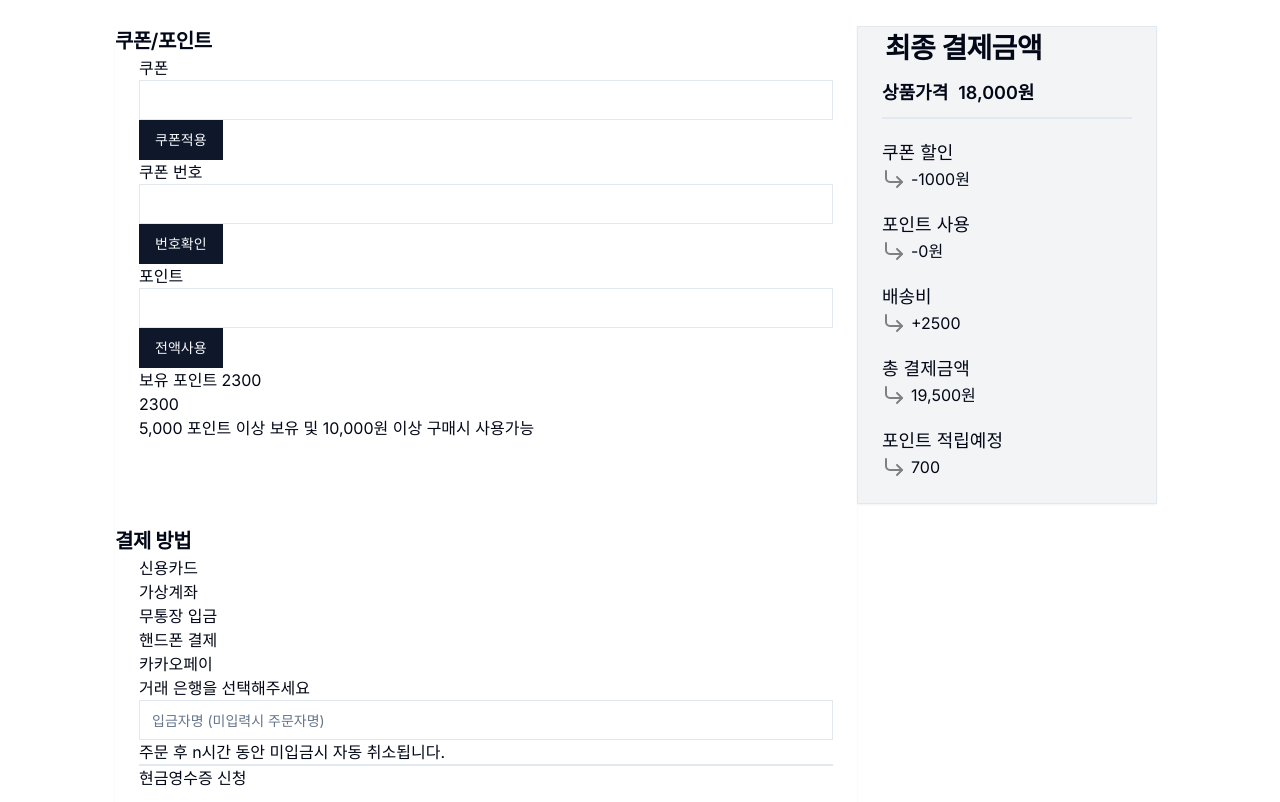
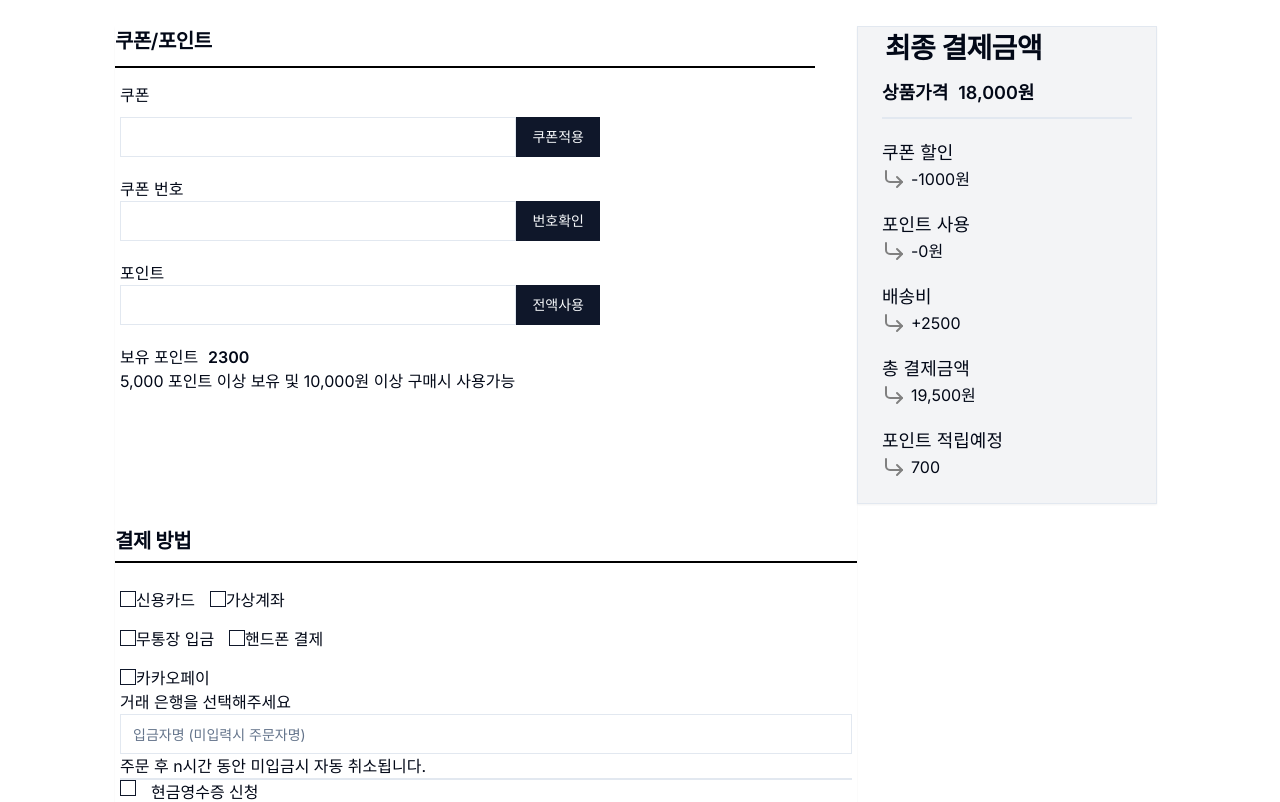
Before and after one commit to whybwhyd/dev-payment-d1, a Next.js app: page / in a window 1280 px wide. Shown: the part 820-1622 px from the top of the page. Built offline with nearby package versions, Linux system fonts and the light colour scheme.

Commit message:
ui 쿠폰 비율 수정

```diff
--- a/src/pages/index.tsx
+++ b/src/pages/index.tsx
@@ -14,7 +14,7 @@ import produc from '../../public/produc.jpeg';
 import { Button } from '@/components/ui/button';
 import { Input } from '@/components/ui/input';
 import { ChevronDown, X } from 'lucide-react';
-import { Checkbox } from '@radix-ui/react-checkbox';
+import { Checkbox } from '@/components/ui/checkbox';
 import { Badge } from '@/components/ui/badge';
 import { CornerDownRight } from 'lucide-react';
 // import { cn } from '@/lib/utils';
@@ -129,38 +129,47 @@ export default function Home() {
           <div className="flex border-t-[2px] border-gray-200/15 pt-[50px]">
             <div className="grid w-[742px]">
               <Card className="border-none h-[500px]">
-                <CardTitle className="text-[20px]">쿠폰/포인트</CardTitle>
-                <CardContent>
+                <CardTitle className="text-[20px] pb-[10px]">쿠폰/포인트</CardTitle>
+                <CardContent className="grid gap-[20px] w-[700px] border-black border-t-2 px-[5px] py-[15px] items-center">
                   <div>
-                    <p>쿠폰</p>
+                    <p className="mb-[10px]">쿠폰</p>
                     <Button className="hidden">
                       <X />
                     </Button>
+                    <div className="flex w-[480px]">
                       <Input />
                       <Button>쿠폰적용</Button>
                     </div>
+                  </div>
                   <div>
                     <p>쿠폰 번호</p>
+                    <div className="flex w-[480px]">
                       <Input />
                       <Button>번호확인</Button>
                     </div>
+                  </div>
                   <div>
                     <p>포인트</p>
+                    <div className="flex w-[480px]">
                       <Input />
                       <Button>전액사용</Button>
+                    </div>
+                  </div>
                   <div>
-                      <p>보유 포인트 2300</p>
-                      <p>2300</p>
+                    <div className="flex gap-[10px] w-[480px]">
+                      <p>보유 포인트</p>
+                      <p className="font-semibold">2300</p>
                     </div>
                     <p>5,000 포인트 이상 보유 및 10,000원 이상 구매시 사용가능</p>
                   </div>
                 </CardContent>
               </Card>
-              <Card className="border-none h-[500px]">
+
+              <Card className="grid gap-[5px] border-none">
                 <CardTitle className="text-[20px]">결제 방법</CardTitle>
-                <CardContent>
-                  <div>
-                    <div>
+                <CardContent className="grid border-black border-t-2 px-[5px] py-[15px] items-center">
+                  <div className="grid gap-[15px] mt-[10px]">
+                    <div className="flex gap-[15px]">
                       <div>
                         <Checkbox />
                         <label>신용카드</label>
@@ -170,7 +179,7 @@ export default function Home() {
                         <label>가상계좌</label>
                       </div>
                     </div>
-                    <div>
+                    <div className="flex gap-[15px]">
                       <div>
                         <Checkbox />
                         <label>무통장 입금</label>
@@ -204,8 +213,10 @@ export default function Home() {
                     <Input placeholder="입금자명 (미입력시 주문자명)" />
                     <p>주문 후 n시간 동안 미입금시 자동 취소됩니다.</p>
                   </div>
+                  <div className="flex gap-[15px]">
                     <Checkbox />
                     <label>현금영수증 신청</label>
+                  </div>
                 </CardContent>
               </Card>
               <Card className="border-none h-[500px]">
```
Lines whose indentation alone changed are shown as unchanged.
